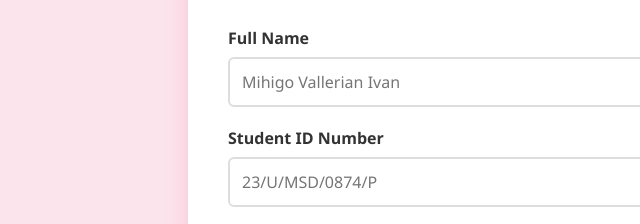
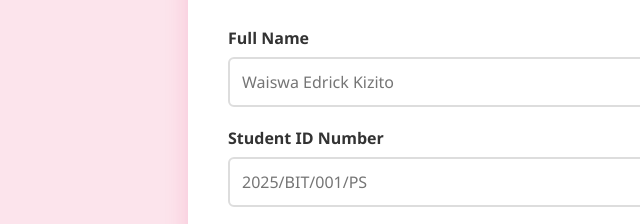
Before and after one commit to 2025bit014-oss/Hostel-Allocation-System-prototype, a plain HTML site: page apply.html in a window 1280 px wide. Shown: the part 247-471 px from the top of the page, 52-692 px from the left. Drawn offline with Linux system fonts and the light colour scheme.

Commit message:
Update placeholder values in apply.html form

```diff
--- a/apply.html
+++ b/apply.html
@@ -22,12 +22,12 @@
         <form action="success.html" method="GET">
             <div class="form-group">
                 <label for="fullName">Full Name</label>
-                <input type="text" id="fullName" placeholder="Mihigo Vallerian Ivan" required>
+                <input type="text" id="fullName" placeholder="Waiswa Edrick Kizito" required>
             </div>
 
             <div class="form-group">
                 <label for="studentId">Student ID Number</label>
-                <input type="text" id="studentId" placeholder="23/U/MSD/0874/P" required>
+                <input type="text" id="studentId" placeholder="2025/BIT/001/PS" required>
             </div>
 
             <div class="form-group">
```
